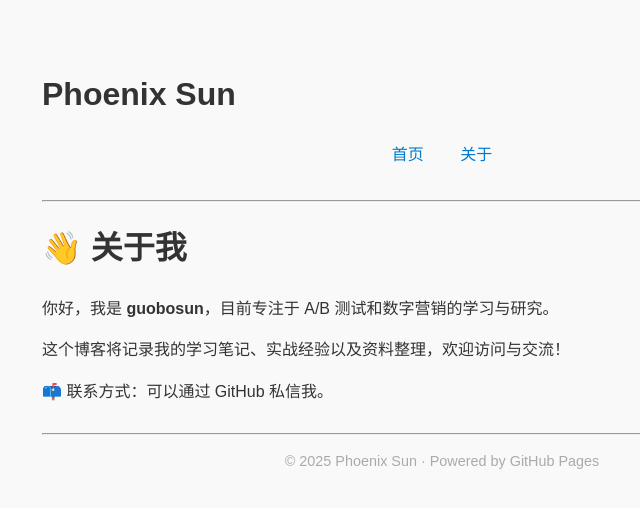
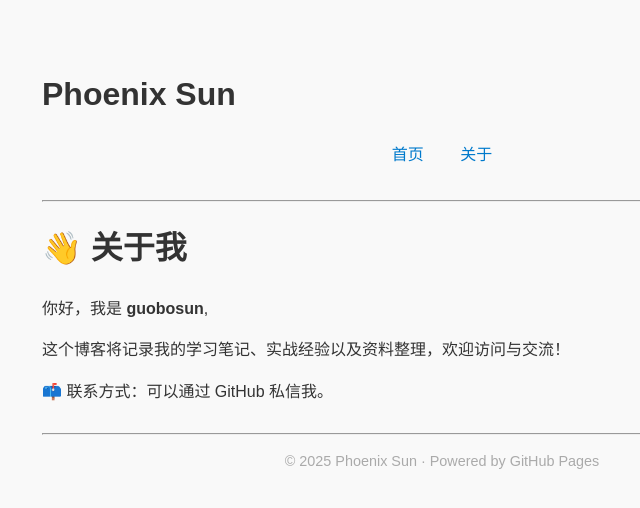
Before and after one commit to guobosun/guobosun.github.io, a Jekyll site: the page built from about.md, in a window 1280 px wide. Shown: the top 508 px of the page, without its empty margins (198-838 px from the left). Built offline with Jekyll 4.4.1, drawn with Linux system fonts in a browser that asks for light colours; our own code applies the rules of GitHub Pages for plain Markdown files.

Commit message:
Update about.md

```diff
--- a/about.md
+++ b/about.md
@@ -1,10 +1,12 @@
 ---
 layout: default
+title: "About"
+permalink: /about/
 ---
 
 # 👋 关于我
 
-你好，我是 **guobosun**，目前专注于 A/B 测试和数字营销的学习与研究。
+你好，我是 **guobosun**,
 
 这个博客将记录我的学习笔记、实战经验以及资料整理，欢迎访问与交流！
 
```
